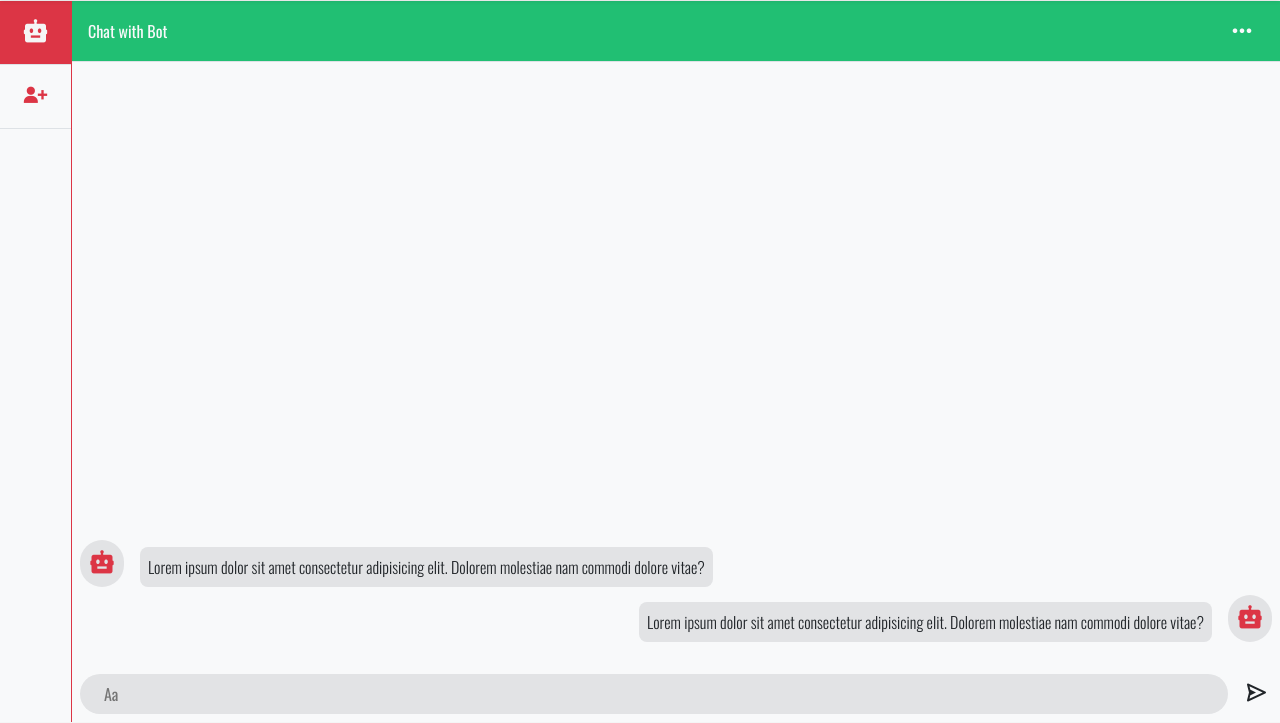
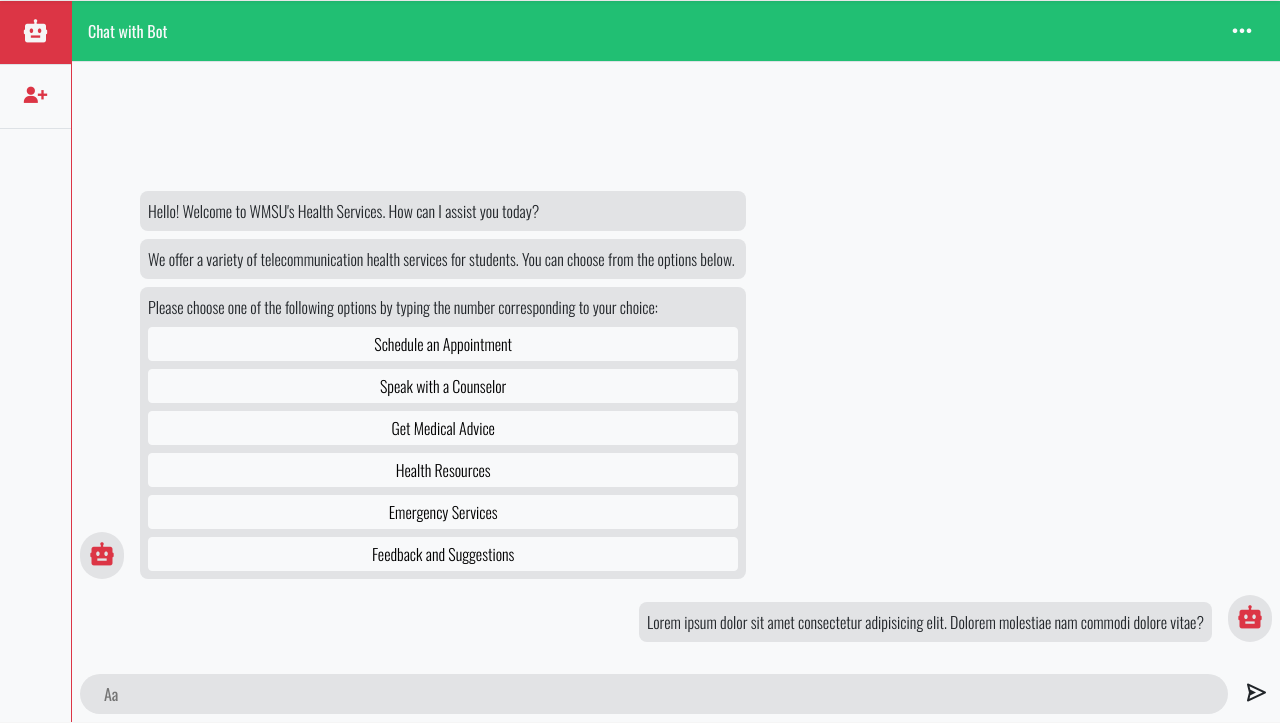
Before and after one commit to frnkln-olvrs/DocConnect, a PHP site: page /user/chat_bot in a window 1280 px wide. Shown: the part 77-800 px from the top of the page. Run offline with PHP 8.4, Linux system fonts and the light colour scheme; some libraries are stand-ins or nearby versions.

Commit message:
schatbot

```diff
--- a/css/style.css
+++ b/css/style.css
@@ -207,11 +207,12 @@ section#chat {
 }
 
 section#chat .body {
+  overflow-y: scroll;
   height: calc(100% - 133px);
 }
 
 section#chat #chat_text {
-  max-width: 575px;
+  max-width: 75%;
 }
 
 @media (max-width:450px) {
--- a/user/chat_bot.php
+++ b/user/chat_bot.php
@@ -36,11 +36,25 @@
 
         <div class="body d-flex flex-column justify-content-end bg-light p-2">
           <div class="d-flex align-items-end mb-2">
-            <div class="bg-secondary-subtle p-2 me-3 rounded-5">
+            <div class="bg-secondary-subtle p-2 me-3 mb-2 rounded-5">
               <i class='bx bxs-bot fs-3 text-primary'></i>
             </div>
-            <div id="chat_text" class="bg-secondary-subtle p-2 rounded-3">
-              <p class="fw-light mb-0">Lorem ipsum dolor sit amet consectetur adipisicing elit. Dolorem molestiae nam commodi dolore vitae?</p>
+            <div>
+              <div id="chat_text" class="bg-secondary-subtle p-2 mb-2 rounded-3">
+                <p class="fw-light mb-0">Hello! Welcome to WMSU's Health Services. How can I assist you today?</p>
+              </div>
+              <div id="chat_text" class="bg-secondary-subtle p-2 mb-2 rounded-3">
+                <p class="fw-light mb-0">We offer a variety of telecommunication health services for students. You can choose from the options below.</p>
+              </div>
+              <div id="chat_text" class="bg-secondary-subtle p-2 mb-2 rounded-3">
+                <p class="fw-light mb-0">Please choose one of the following options by typing the number corresponding to your choice:</p>
+                <button class="fw-light btn btn-light rounded-1 mb-0 w-100 p-1 mt-2">Schedule an Appointment</button>
+                <button class="fw-light btn btn-light rounded-1 mb-0 w-100 p-1 mt-2">Speak with a Counselor</button>
+                <button class="fw-light btn btn-light rounded-1 mb-0 w-100 p-1 mt-2">Get Medical Advice</button>
+                <button class="fw-light btn btn-light rounded-1 mb-0 w-100 p-1 mt-2">Health Resources</button>
+                <button class="fw-light btn btn-light rounded-1 mb-0 w-100 p-1 mt-2">Emergency Services</button>
+                <button class="fw-light btn btn-light rounded-1 mb-0 w-100 p-1 mt-2">Feedback and Suggestions</button>
+              </div>
             </div>
           </div>
           <div class="d-flex justify-content-end align-items-end">
```
